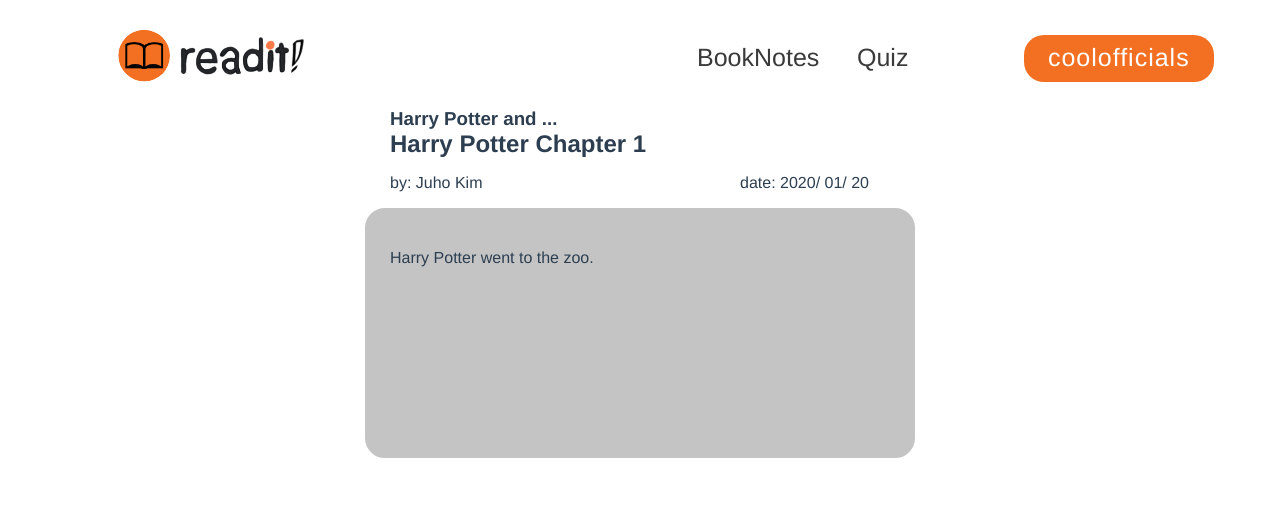
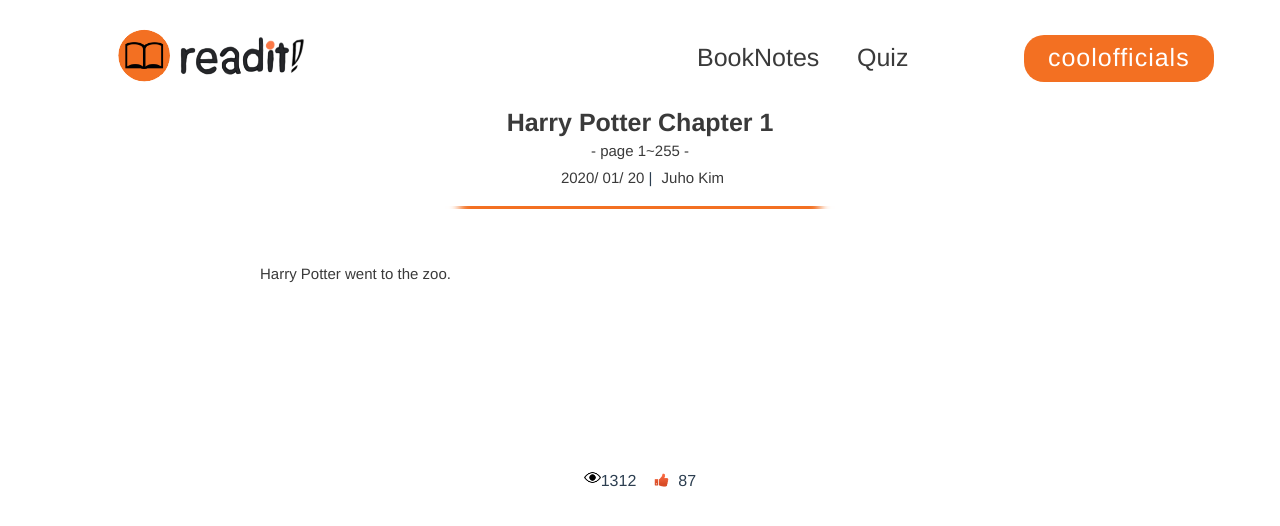
Before and after one commit to anemoneflower/HCI_ReadIT, a Vue app: page /#/read-note in a window 1280 px wide. Shown: the top 526 px of the page. Built offline with nearby package versions, Linux system fonts and the light colour scheme; no server answers; the database is empty.

Commit message:
ADD: ReadNote Design

```diff
--- a/src/components/NoteBox.vue
+++ b/src/components/NoteBox.vue
@@ -1,14 +1,37 @@
 <template>
-  <div class="NoteBox">
-    <h3 class="titles">{{ book }}</h3>
-    <h2 class="titles">{{ essayTitle }}</h2>
-    <div id="titleLayout">
-      <p>by: {{ author }}</p>
-      <p>date: {{ date }}</p>
+  <div class="NoteBox" style="width: 800px; margin: auto;">
+    <div>
+      <!--style="display: grid; grid-template-columns: 15px auto">-->
+      <div>
+
+          <div class="title">
+            <a class="title-text"> {{ essayTitle }}</a>
+          </div>
+        <div style="alignment: left; font-size: 15px; margin-top: 5px; margin-bottom: 10px">
+          <a style="color: #3a3a3a; "
+            >- page 1~255 -</a
+          >
+        </div>
+        <div style="font-size: 15px">
+          <a class="date">{{ date }}</a> |
+          <a class="author">{{ author }}</a>
+        </div>
+      </div>
+      <div class="outer">
+        <div class="inner"></div>
+      </div>
     </div>
     <div class="contents">
-      <p>{{ contents }}</p>
+      <p class="content">{{ contents }}</p>
     </div>
+    <img class="icon" id="eye" src="../assets/view.png" />
+    <a class="view">1312</a>
+    <a style="margin-left: 15px">
+      <button style="outline: none; background: none; border: none">
+        <img class="icon" id="thumbs" src="../assets/thumbs.png" />
+      </button>
+      <a class="up">87</a>
+    </a>
   </div>
 </template>
 
@@ -16,45 +39,123 @@
 export default {
   name: "NoteBox",
   props: {
-    book: String,
     date: String,
     essayTitle: String,
     author: String,
-    contents: String
+    view: Number,
+    contents: String,
+    like: Number
   }
 };
 </script>
 
 <!-- Add "scoped" attribute to limit CSS to this component only -->
 <style scoped>
-.titles {
-  width: 500px;
+.title {
   margin: auto;
+  //text-align: left;
+  font-size: 25px;
+  color: #3a3a3a;
+  text-decoration: none;
+  text-overflow: ellipsis;
+  white-space: nowrap;
+  overflow: hidden;
+}
+.title-text {
+  font-size: 25px;
+  font-weight: bold;
+  color: #3a3a3a;
+}
+
+.author {
+  margin-left: 5px;
+  font-size: 15px;
+  text-decoration: none;
+  color: #3a3a3a;
+}
+
+.date {
+  margin-left: 5px;
+  font-size: 15px;
+  text-decoration: none;
+  color: #3a3a3a;
+}
+
+.outer {
+  width: 800px;
+  height: 3px;
+  margin: 20px auto;
+  //alignment: left;
+  overflow: hidden;
+  position: relative;
+  //background-color: #f37022;
+  outline: none;
+}
+
+.post-info > a {
+  font-size: 15px;
+  color: #cbcbcb;
+}
+.inner {
+  position: absolute;
+  width: 40%;
+  height: 100%;
+  left: 30%;
+  background: #f37022;
+  box-shadow: 0px 0px 10px 20px #f37022;
+}
+
+.content {
+  text-align: justify;
+  font-size: 15px;
+  color: #3a3a3a;
+  line-height: 20px;
+  margin-bottom: 8px;
+  overflow: hidden;
+  display: -webkit-box;
+  -webkit-line-clamp: 2;
+  -webkit-box-orient: vertical;
+  text-overflow: ellipsis;
+}
+
+#thumbs {
+  position: relative;
+  top: 2.3px;
+  height: 15px;
+  right: 3px;
+}
+
+.view {
+  margin: auto;
+}
+
+#eye {
+  height: 16.8px;
+  margin: auto;
+}
+#thumbs {
+  position: relative;
+  top: 2.3px;
+  height: 15px;
+  right: 3px;
+}
+
+.contents {
+  min-height: 200px;
+  padding: 20px;
+  border-radius: 20px;
+  //border: #c4c4c4 solid 5px;
+  //background: #c4c4c4;
+
   text-align: left;
 }
 
-#titleLayout {
-  width: 500px;
-  margin: auto;
-  display: grid;
-  text-align: left;
-  grid-template-columns: 350px auto;
+#thumbs:hover{
+  -webkit-transform: translate(3px, -4px);
+  -ms-transform: translate(3px, -4px);
+  transform: translate(3px, -4px);
 }
 
-.contents {
-  width: 500px;
-  height: 200px;
-  margin: auto;
-  padding: 20px;
-  border-radius: 20px;
-  border: #c4c4c4 solid 5px;
-  background: #c4c4c4;
-
-  text-align: left;
-}
-h3 {
-  margin: 40px 0 0;
-}
 ul {
   list-style-type: none;
   padding: 0;
@@ -63,7 +164,4 @@
   display: inline-block;
   margin: 0 10px;
 }
-a {
-  color: #42b983;
-}
 </style>
```
